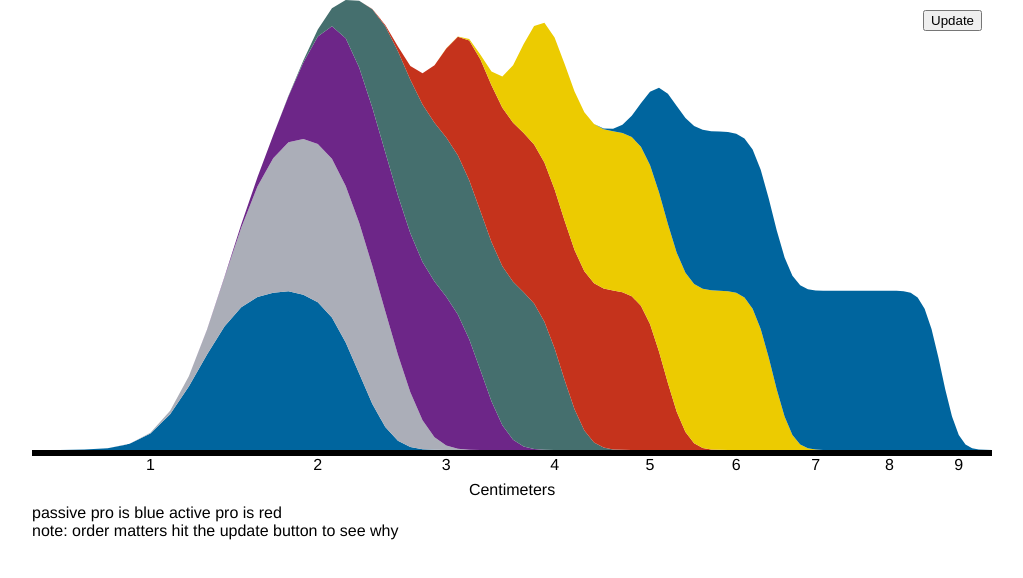
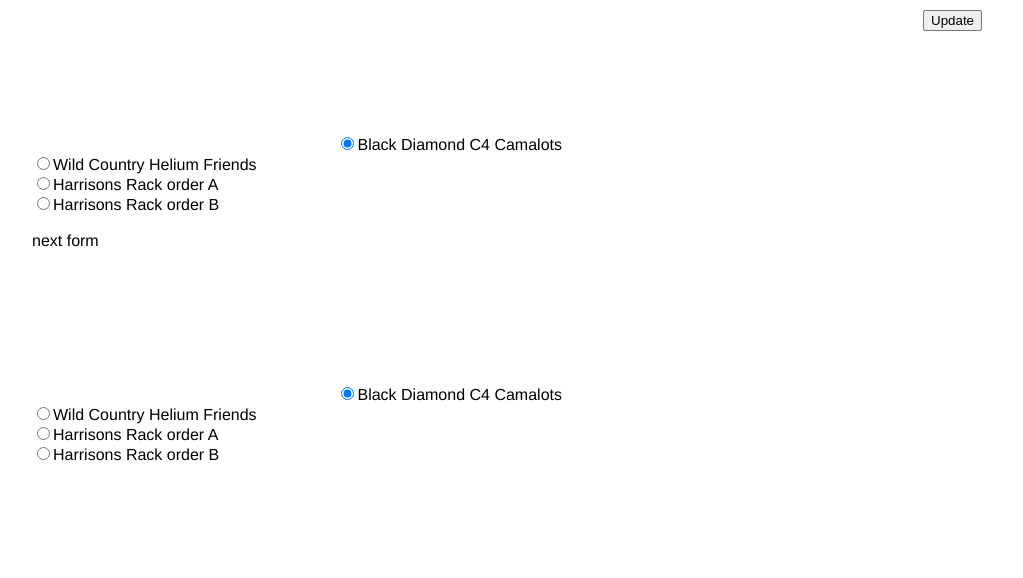
Before and after one commit to Abebw/RackVis, a plain HTML site: page index.html in a window 1280 px wide. Shown: the whole page, without its empty margins (128-1151 px from the left). Drawn offline with nearby package versions, Linux system fonts and the light colour scheme.

Commit message:
ITS DEMO TIME BABY (aretha franklin)

```diff
--- a/index.html
+++ b/index.html
@@ -20,12 +20,28 @@ button {
 </style>
 </head>
 <body>
+ <form>
 <button onclick="transition()">Update</button>
-<svg></svg>
-<br>
-passive pro is blue active pro is red
-<br>
-note: order matters hit the update button to see why
+<svg id="wiggle"></svg>
+<input type="radio" name="sex" value="male" checked>Black Diamond C4 Camalots<br/>
+<input type="radio" name="sex" value="female">Wild Country Helium Friends<br/>
+<input type="radio" name="sex" value="a">Harrisons Rack order A<br/>
+<input type="radio" name="sex" value="b">Harrisons Rack order B<br/>
+</form>
+
+<br/>
+next form
+<br/>
+
+
+ <form>
+<button onclick="transition()">Update</button>
+<svg id="zero"></svg>
+<input type="radio" name="sex" value="male" checked>Black Diamond C4 Camalots<br/>
+<input type="radio" name="sex" value="female">Wild Country Helium Friends<br/>
+<input type="radio" name="sex" value="a">Harrisons Rack order A<br/>
+<input type="radio" name="sex" value="b">Harrisons Rack order B<br/>
+</form>
 <script src="http://d3js.org/d3.v3.min.js"></script>
 <script src="index.js"></script>
 </body>
--- a/index.js
+++ b/index.js
@@ -3,15 +3,19 @@
 //add peanuts
 //thick boarder around the different "sets" of things.
 //more robust math (including head width)
+
 var n = 20, // number of layers
     m = 150, // number of samples per layer
-    stack = d3.layout.stack().offset("zero"),
-    //stack = d3.layout.stack().offset("wiggle"),
-    //stack = d3.layout.stack().offset("silhouette"),
-//layers0 = stack(getHarrisonsRack(m, true));
-//layers1 = stack(getHarrisonsRack(m, false));
-    layers0 = stack(getCamalots(2,m));
-    layers1 = stack(getFriends(2,m));
+    stackZero = d3.layout.stack().offset("zero"),
+    stackWiggle = d3.layout.stack().offset("wiggle"),
+    harrisonsW1 = stackWiggle(getHarrisonsRack(m, false)),
+    harrisonsW2 = stackWiggle(getHarrisonsRack(m, true)),
+    camalotW = stackWiggle(getCamalots(2,m)),
+    friendsW = stackWiggle(getFriends(2,m)),
+    harrisonsZ1 = stackZero(getHarrisonsRack(m, false)),
+    harrisonsZ2 = stackZero(getHarrisonsRack(m, true)),
+    camalotZ = stackZero(getCamalots(2,m)),
+    friendsZ = stackZero(getFriends(2,m)),
 
 var width = 960,
     height = 500,
@@ -21,7 +25,7 @@ var x = d3.scale.sqrt()
     .domain([0.5, 9.5])
     .range([0, width]);
 var xAxis = d3.svg.axis()
-    .scale(x)
+    .scale(x)t
     .orient('bottom');
 
 var y = d3.scale.linear()
@@ -82,6 +86,8 @@ function transition() {
       .style("fill", function(x) { return x[0].c; });
 }
 
+
+
 function normalDist(mean, stdDeviation, n){
   var ans = [], i;
   for (i = 0; i < n; ++i){
@@ -128,8 +134,8 @@ function getFriends(SD,n){
 	coverage(28.41,45.73,SD,n,'#c5331c'), //2
 	coverage(34.40,55.39,SD,n,'#eccb01'), //2.5
 	coverage(41.90,67.47,SD,n,'#6d2688'), //3
-	coverage(51.34,82.65,SD,n,'#00659e'), //3.5
-	coverage(63.25,101.83,SD,n,'#abaeb8'));//4
+	coverage(51.34,82.65,SD,n,'#00659e'));//, //3.5
+	//coverage(63.25,101.83,SD,n,'#abaeb8'));//4
     //there is also a 5 and 6
 
 }
```
